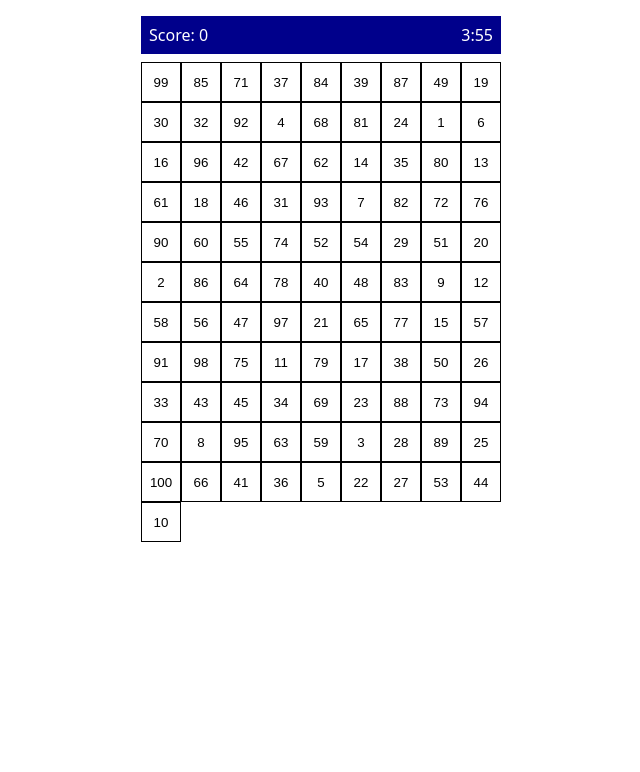
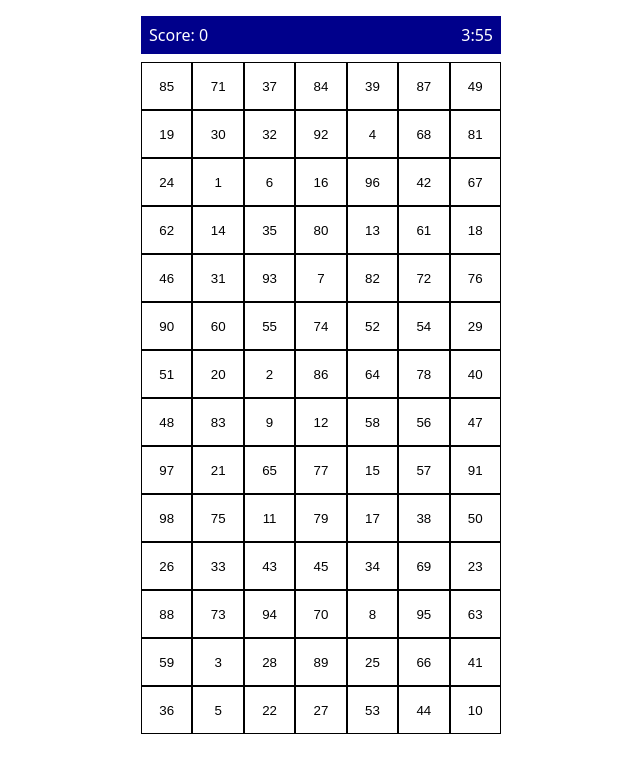
Before and after one commit to exacs/one-to-100, a React (Vite) app: page / in a window 1280 px wide. Shown: the top 772 px of the page, without its empty margins (319-959 px from the left). Built offline with nearby package versions, Linux system fonts and the light colour scheme.

Commit message:
Parametrize

```diff
--- a/src/App.tsx
+++ b/src/App.tsx
@@ -1,4 +1,7 @@
 import React from "react";
+
+const GOAL = 98;
+const TIME = 240;
 
 function shuffle<T>(arr: T[]): T[] {
   return arr
@@ -10,8 +13,8 @@ function shuffle<T>(arr: T[]): T[] {
     .map(({ value }) => value);
 }
 
-function generateNumbers() {
-  return shuffle(Array.from({ length: 100 }).map((_, i) => i + 1));
+function generateNumbers(length: number) {
+  return shuffle(Array.from({ length }).map((_, i) => i + 1));
 }
 
 function formatTime(seconds: number) {
@@ -58,8 +61,8 @@ function useTime(initialTime: number) {
 
 function Game({ onFinish }: GameParams) {
   const [score, setScore] = React.useState(0);
-  const [numbers] = React.useState(generateNumbers());
-  const time = useTime(240);
+  const [numbers] = React.useState(generateNumbers(GOAL));
+  const time = useTime(TIME);
 
   React.useEffect(() => {
     if (time <= 0) {
@@ -71,8 +74,8 @@ function Game({ onFinish }: GameParams) {
     if (n === score + 1) {
       setScore(n);
 
-      if (n === 100) {
-        onFinish({ win: true, score: 100, time });
+      if (n === GOAL) {
+        onFinish({ win: true, score: GOAL, time });
       }
     } else {
       onFinish({ win: false, time, score });
--- a/src/styles.css
+++ b/src/styles.css
@@ -16,11 +16,7 @@ main ul {
   margin: 0;
   padding: 0;
   display: grid;
-  grid-template-columns: repeat(auto-fill, minmax(40px, 1fr));
-}
-
-main ul li {
-  height: 40px;
+  grid-template-columns: repeat(auto-fill, minmax(48px, 1fr));
 }
 
 .game {
@@ -45,7 +41,7 @@ main ul li {
 }
 
 .grid button {
-  height: 40px;
+  height: 48px;
   width: 100%;
   border: 1px solid black;
   background: transparent;
```
